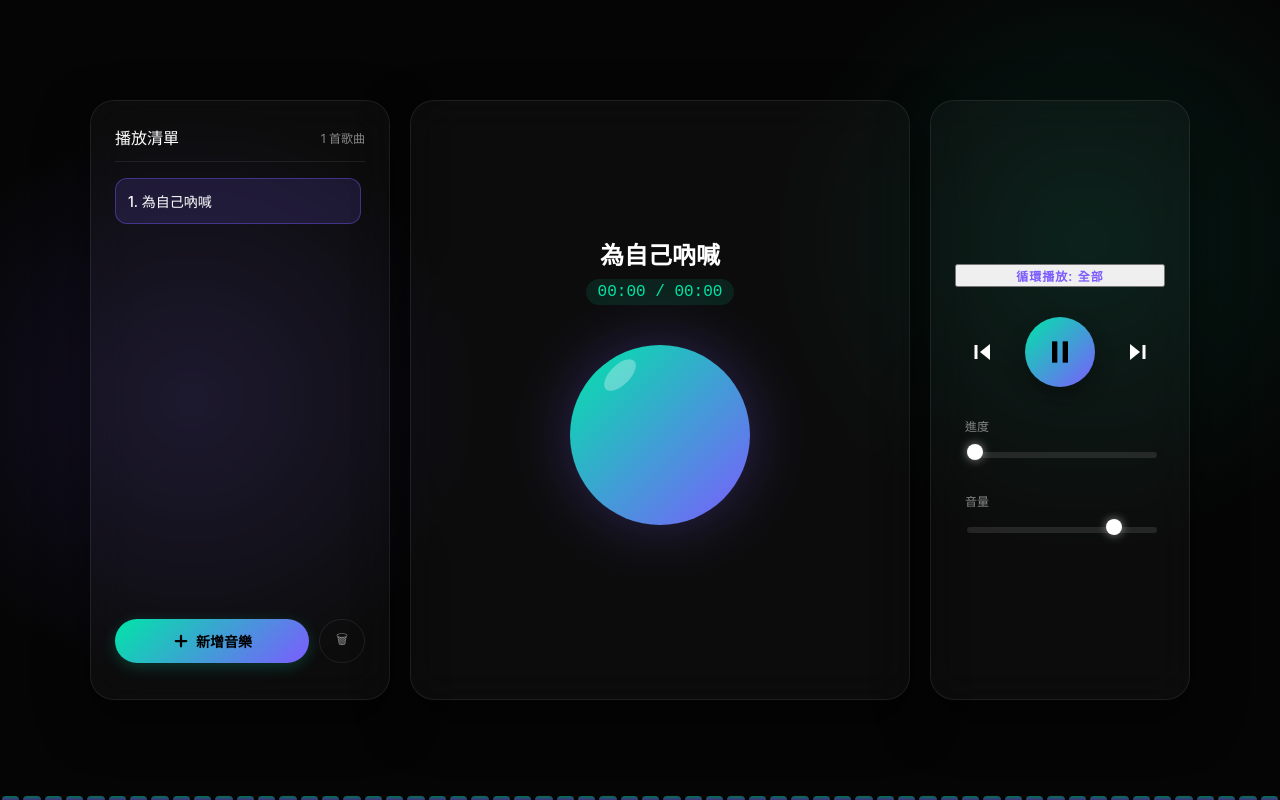
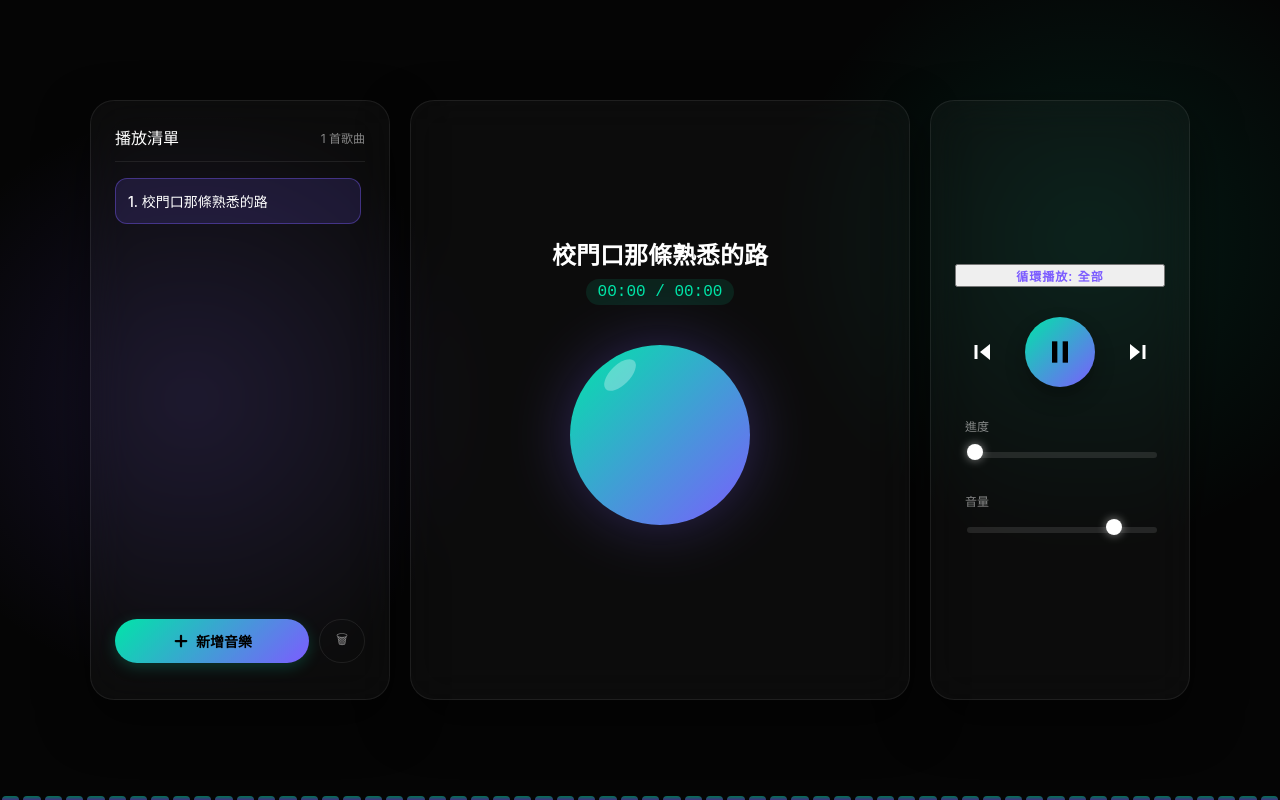
Before and after one commit to 1244556688/html-exe, a website: page index.html in a window 1280 px wide. Drawn offline with Linux system fonts and the light colour scheme.

Commit message:
Update default track name and URL in index.html

```diff
--- a/index.html
+++ b/index.html
@@ -580,8 +580,8 @@
 window.addEventListener("load", () => {
 
     const defaultTrack = {
-        name: "為自己吶喊",
-        url: "為自己吶喊.mp3"
+        name: "校門口那條熟悉的路",
+        url: "校門口那條熟悉的路.mp3"
     };
 
     tracks.push(defaultTrack);
```
